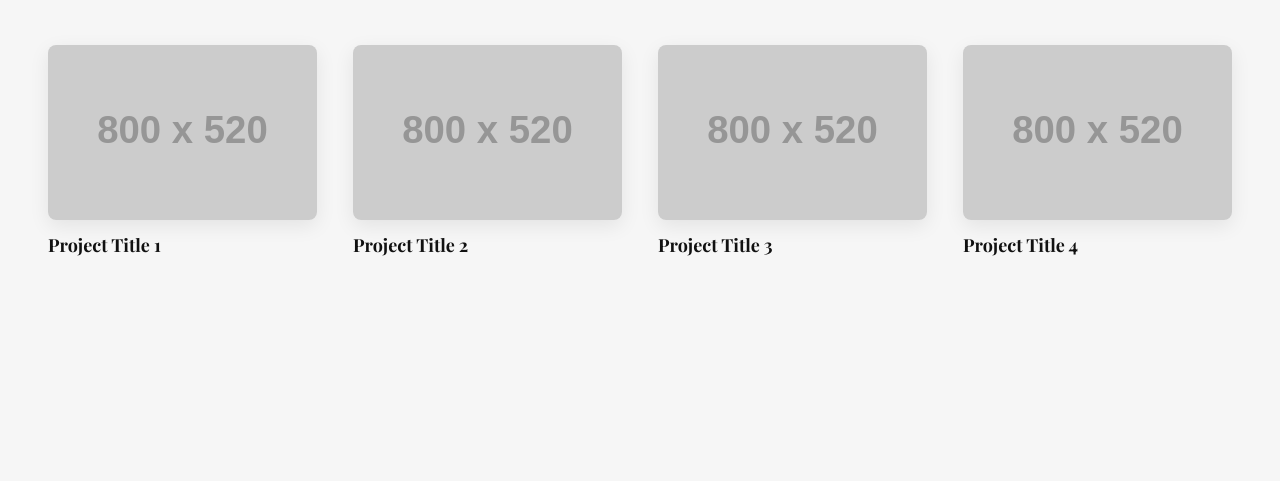
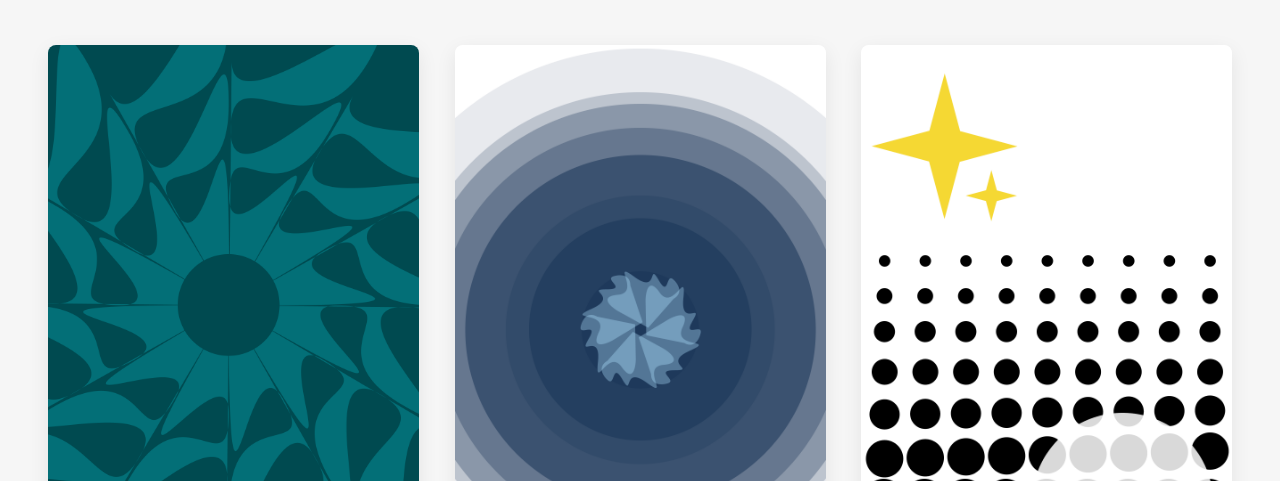
Before and after one commit to Dyl-i-media/websiteport, a plain HTML site: page portfolio.html in a window 1280 px wide. Shown: the part 319-800 px from the top of the page. Drawn offline with nearby package versions, Linux system fonts and the light colour scheme; placeholder pictures from the web are drawn by us.

Commit message:
Update portfolio.html

```diff
--- a/portfolio.html
+++ b/portfolio.html
@@ -5,27 +5,25 @@
   <meta name="viewport" content="width=device-width,initial-scale=1" />
   <title>Dylan Chappell — Portfolio</title>
 
-  <!-- preload a thumbnail (optional) -->
   <link rel="preload" as="image" href="thumb1.jpg">
 
-  <!-- fonts -->
   <link href="https://fonts.googleapis.com/css2?family=Anton&family=Playfair+Display:wght@400;600;700&display=swap" rel="stylesheet">
   <link rel="stylesheet" href="styles.css">
 </head>
 <body>
 
-  <nav class="navbar" role="navigation" aria-label="main navigation">
+  <nav class="navbar">
     <ul class="nav-links">
       <li><a href="index.html">HOME</a></li>
       <li><a href="portfolio.html">PORTFOLIO</a></li>
       <li><a href="about.html">ABOUT</a></li>
     </ul>
-    <button class="hamburger" id="hamburger2" aria-label="Open menu" aria-expanded="false">
+    <button class="hamburger" id="hamburger2" aria-expanded="false">
       <span></span><span></span><span></span>
     </button>
   </nav>
 
-  <div class="mobile-nav" id="mobileNav2" aria-hidden="true">
+  <div class="mobile-nav" id="mobileNav2">
     <ul>
       <li><a href="index.html">HOME</a></li>
       <li><a href="portfolio.html">PORTFOLIO</a></li>
@@ -40,57 +38,44 @@
 
   <section class="portfolio-grid">
     <div class="portfolio-item animate">
-      <img src="https://via.placeholder.com/800x520" alt="Project 1">
-      <h3>Project Title 1</h3>
+      <img src="Untitled.png" alt="">
+      <h3>Radial Project</h3>
     </div>
 
     <div class="portfolio-item animate">
-      <img src="https://via.placeholder.com/800x520" alt="Project 2">
-      <h3>Project Title 2</h3>
+      <img src="2.png" alt="">
+      <h3>Rythm Project</h3>
     </div>
 
     <div class="portfolio-item animate">
-      <img src="https://via.placeholder.com/800x520" alt="Project 3">
-      <h3>Project Title 3</h3>
-    </div>
-
-    <div class="portfolio-item animate">
-      <img src="https://via.placeholder.com/800x520" alt="Project 4">
-      <h3>Project Title 4</h3>
+      <img src="SPACE.png" alt="">
+      <h3>Pattern Project</h3>
     </div>
   </section>
 
   <script>
-  // Mobile menu toggle (same behavior as index)
   (function(){
     const ham = document.getElementById('hamburger2');
     const mobileNav = document.getElementById('mobileNav2');
 
     ham.addEventListener('click', () => {
       const open = ham.getAttribute('aria-expanded') === 'true';
-      ham.setAttribute('aria-expanded', String(!open));
+      ham.setAttribute('aria-expanded', !open);
       mobileNav.style.display = open ? 'none' : 'flex';
-      mobileNav.setAttribute('aria-hidden', String(open));
     });
 
-    mobileNav.addEventListener('click', (e) => {
+    mobileNav.addEventListener('click', e=>{
       if(e.target.tagName === 'A'){
-        mobileNav.style.display = 'none';
-        mobileNav.setAttribute('aria-hidden','true');
+        mobileNav.style.display='none';
         ham.setAttribute('aria-expanded','false');
       }
     });
 
-    // active nav
     const path = window.location.pathname.split('/').pop() || 'index.html';
-    document.querySelectorAll('.nav-links a').forEach(a=>{
-      if(a.getAttribute('href') === path) a.classList.add('active');
-    });
-    document.querySelectorAll('.mobile-nav a').forEach(a=>{
+    document.querySelectorAll('.nav-links a, .mobile-nav a').forEach(a=>{
       if(a.getAttribute('href') === path) a.classList.add('active');
     });
 
-    // IntersectionObserver for reveal
     const io = new IntersectionObserver((entries, obs)=>{
       entries.forEach(ent=>{
         if(ent.isIntersecting){
@@ -100,6 +85,7 @@
       });
     }, {threshold:0.12});
     document.querySelectorAll('.animate').forEach(el=>io.observe(el));
+
   })();
   </script>
 
```
